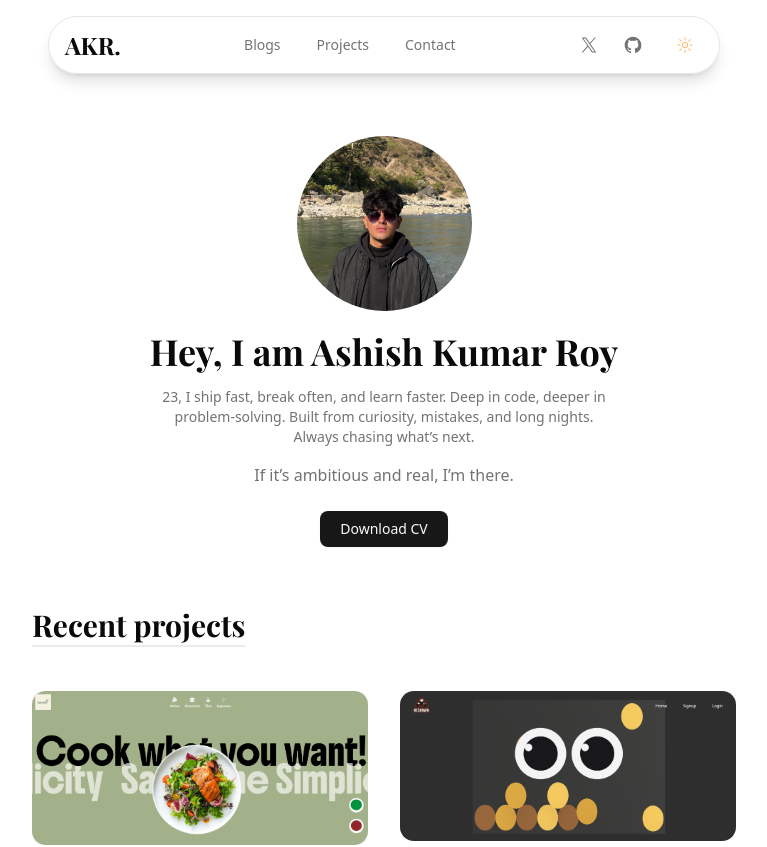
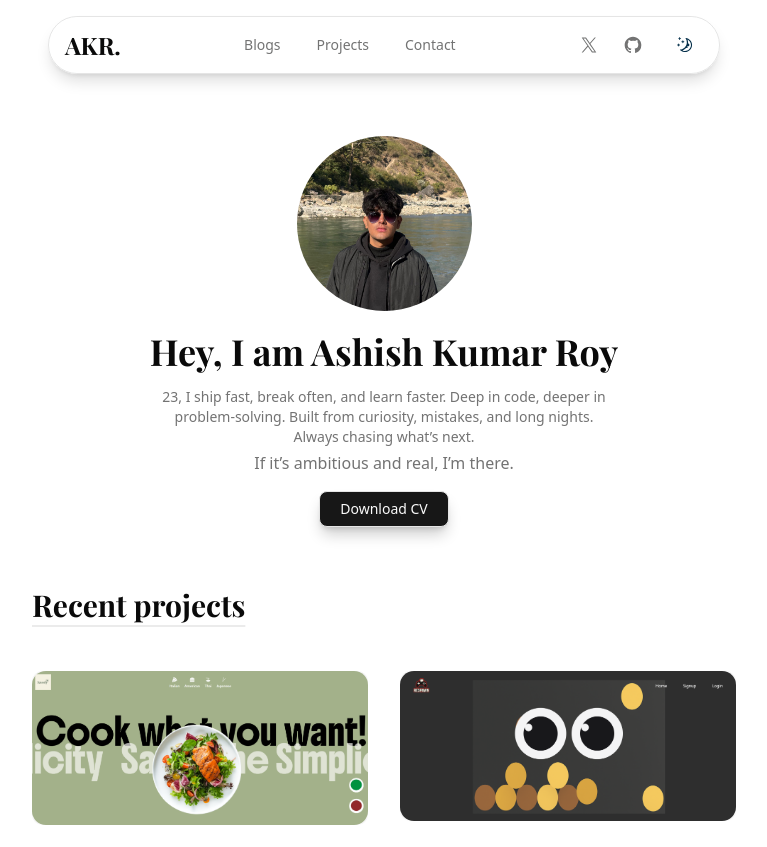
Before and after one commit to ashishroyx/AKR-PORTFOLIO, a Next.js app: page / in a window 1280 px wide. Shown: the top 847 px of the page, without its empty margins (256-1023 px from the left). Built offline with nearby package versions, Linux system fonts and the light colour scheme; a web font is replaced by a local one.

Commit message:
UI Changes

```diff
--- a/components/intro.tsx
+++ b/components/intro.tsx
@@ -27,13 +27,13 @@ export default function Intro() {
           23, I ship fast, break often, and learn faster. Deep in code, deeper in problem-solving.
           Built from curiosity, mistakes, and long nights. Always chasing what’s next.
         </p>
-        <p className='mt-4 text-sm sm:text-base font-light text-muted-foreground max-w-md mx-auto  '  >
+        <p className='mt-1 text-sm sm:text-base font-light text-muted-foreground max-w-md mx-auto  '  >
           If it’s ambitious and real, I’m there.
         </p>
 
-        <div className='mt-6'>
+        <div className='mt-4 '>
           <a href='/ashish-kumar-roy-cv.pdf' download>
-            <Button className='px-5 py-2 text-sm'>Download CV</Button>
+            <Button className='px-5 py-2 text-sm border border-border shadow-lg shadow-black/20 dark:shadow-white/20'>Download CV</Button>
           </a>
         </div>
       </div>
--- a/components/theme-toggle.tsx
+++ b/components/theme-toggle.tsx
@@ -23,10 +23,10 @@ export default function ThemeToggle() {
       size='sm'
       variant='ghost'
       onClick={() => {
-        setTheme(resolvedTheme === 'dark' ? 'light' : 'dark')
+        setTheme(resolvedTheme === 'light' ? 'light' : 'dark')
       }}
     >
-      {resolvedTheme === 'light' ? (
+      {resolvedTheme === 'dark' ? (
         <SunIcon className='size-4 text-orange-300' />
       ) : (
         <MoonIcon className='size-4 text-sky-950' />
```
